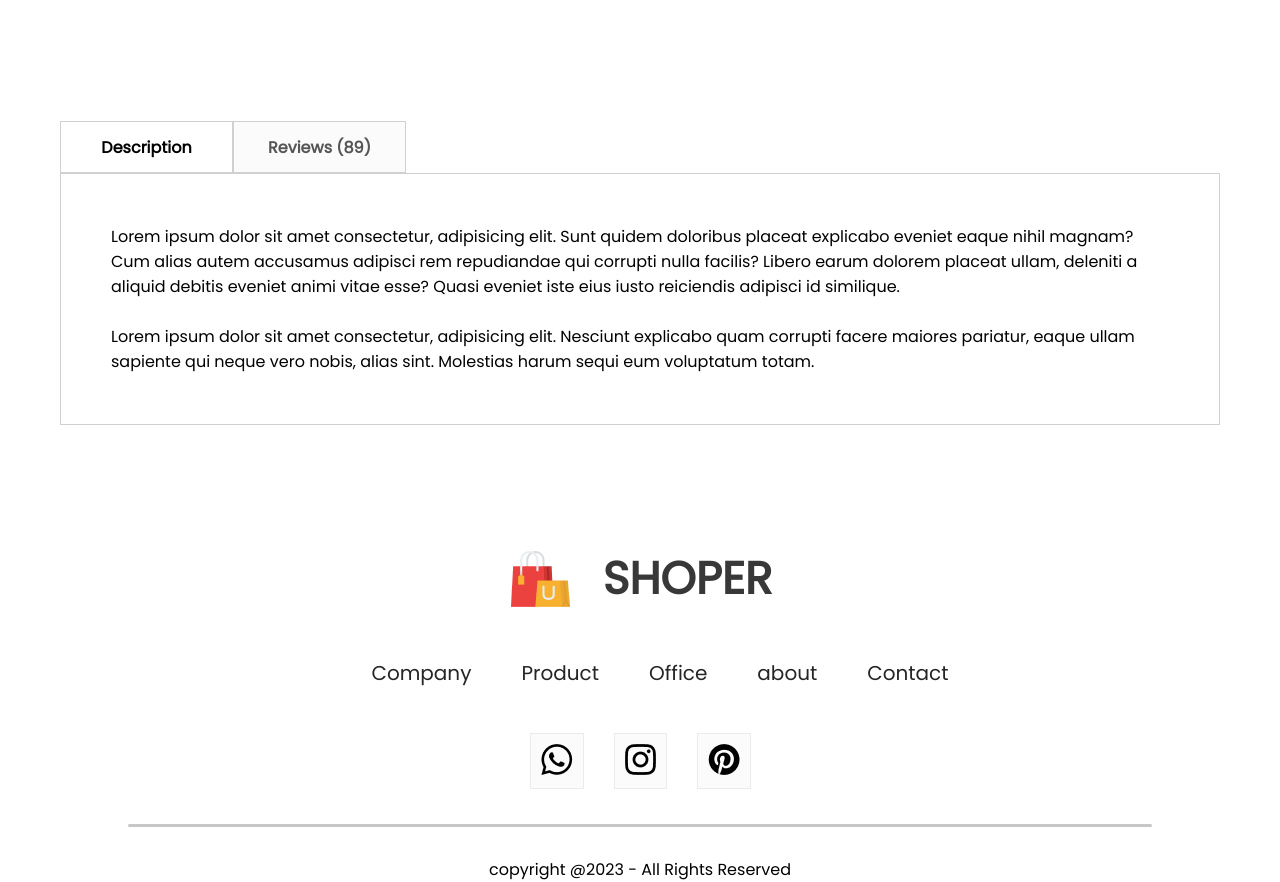
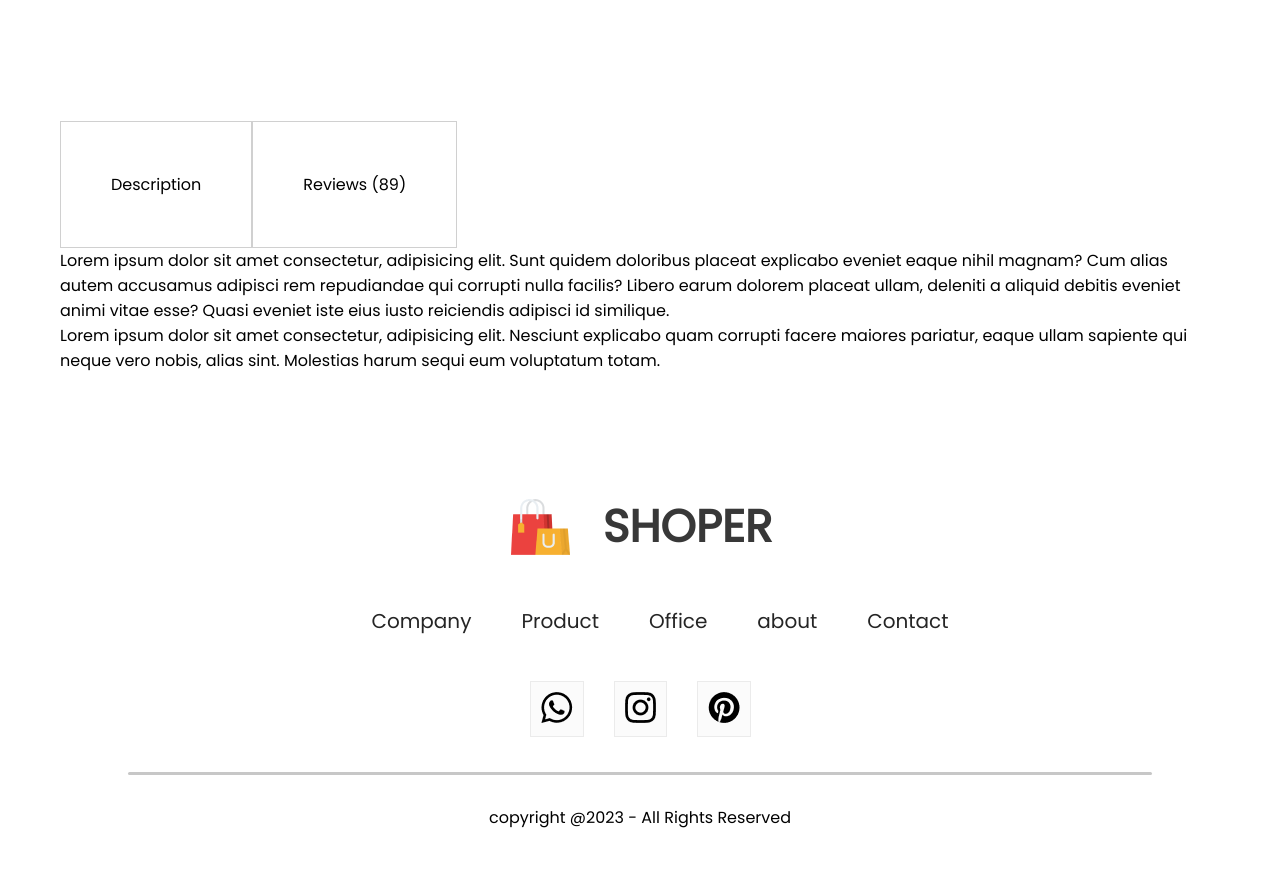
Before and after one commit to m-fadi/E-commerce, a React (Create React App) app: page /product/1 in a window 1280 px wide. Shown: the part 920-1802 px from the top of the page. After the commit the page ends 1750 px from the top, so only its background shows below. Built offline with nearby package versions, Linux system fonts and the light colour scheme.

Commit message:
fix doubled className

```diff
--- a/src/components/ProductDescription/ProductDescription.css
+++ b/src/components/ProductDescription/ProductDescription.css
@@ -7,7 +7,7 @@
     display:flex;
 
 }
-.description{
+.description-title{
     display: flex;
     align-items: center;
     justify-content: center;
@@ -17,12 +17,12 @@
     height: 50px;
     border: 1px solid #d0d0d0;
 }
-.reviews{
+.reviews-title{
 background-color: #fbfbfb;
 color:#555;
 
 }
-.about{
+.description{
     display: flex;
     flex-direction: column;
     gap:25px;
```
